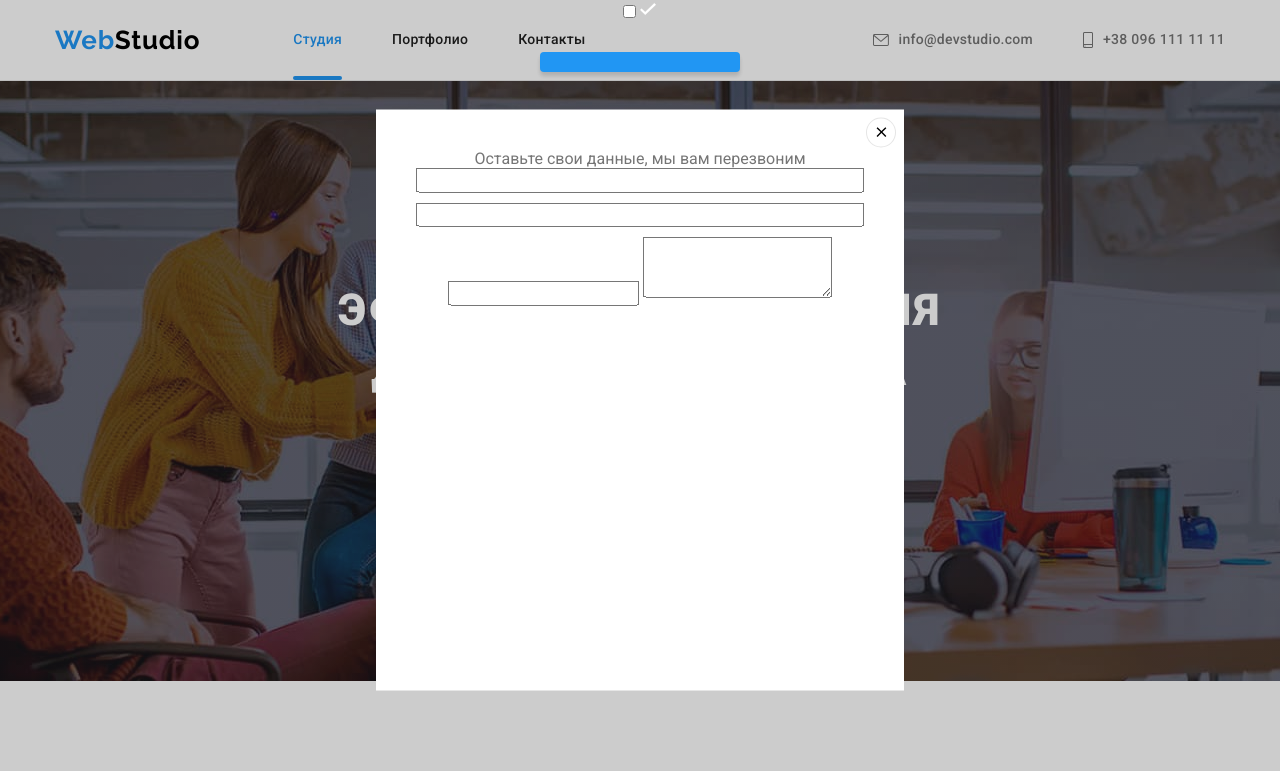
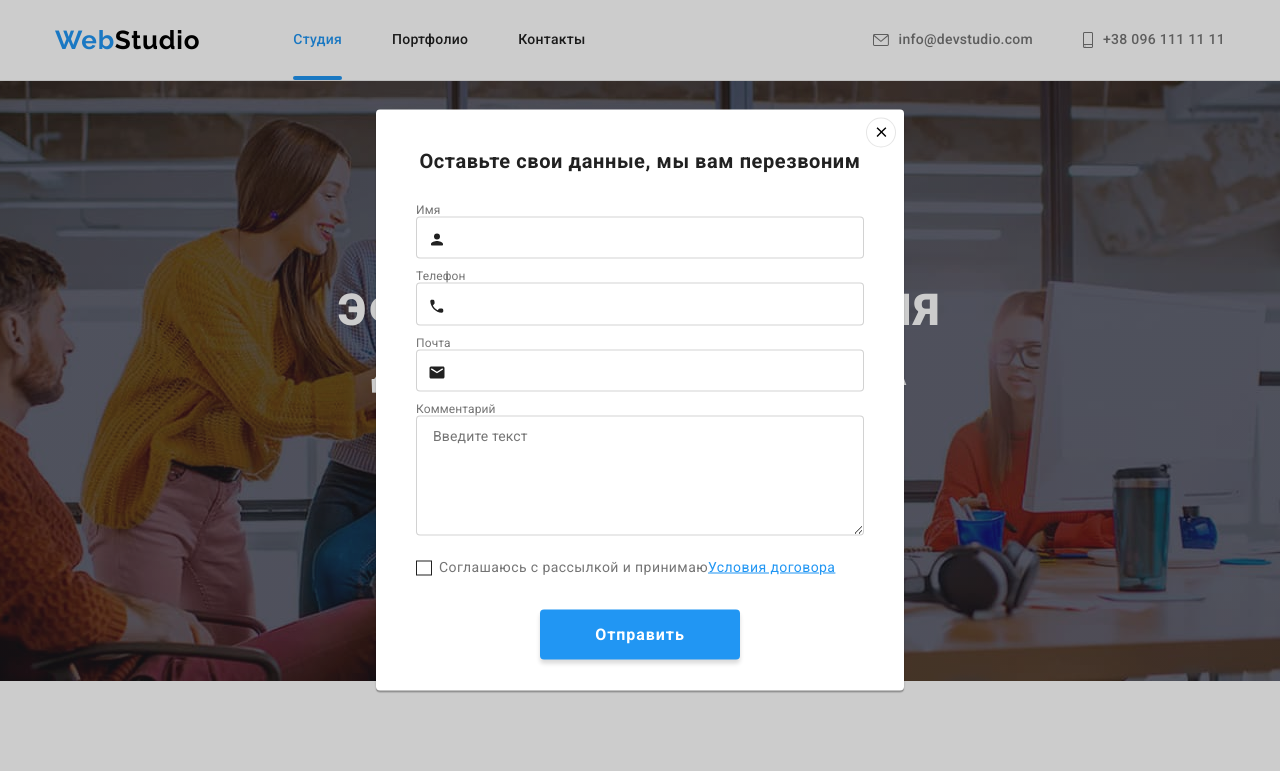
Before and after one commit to Skobel58912171/goit-markup-hw-06, a plain HTML site: page index.html in a window 1280 px wide. Both pictures are taken after a click on the button "Заказать услугу". Shown: the top 771 px of the page. Drawn offline with nearby package versions, Linux system fonts and the light colour scheme.

Commit message:
14.07.22

```diff
--- a/css/styles.css
+++ b/css/styles.css
@@ -24,12 +24,15 @@
 /* цвет затемнения rgba(47, 48, 58, 0.4); */
 /* цвет иконки #afb1b8;*/
 /* цвет фона иконки подвала rgb(255, 255, 255, 0.1);  */
+/* цвет фона плейсхолдера модального окна rgba(117, 117, 117, 0.5) */
 :root {
   --primary-text-color: #757575;
   --title-text-color: #212121;
   --accent-color: #2196f3;
   --accent-white-color: rgba(255, 255, 255, 0.6);
   --primary-white-color: #ffffff;
+  --color-placeholder-modal: rgba(117, 117, 117, 0.5);
+
   --bg-color: #f5f4fa;
   --footer-bg-color: #2f303a;
   --hero-bg-color: #c4c4c4;
@@ -38,6 +41,7 @@
   --overlay-modal-bg-color: rgba(0, 0, 0, 0.2);
   --portfolio-bg-image: rgba(33, 150, 243, 0.9);
   --logo-text-color: #000000;
+
   --button-bg-color: #188ce8;
   --border-color: #eeeeee;
   --border-header-color: #ececec;
@@ -603,7 +607,8 @@ img {
 .hero .btn:hover,
 .hero .btn:focus,
 .footer-btn:focus,
-.footer-btn:hover .form-btn:hover,
+.footer-btn:hover,
+.form-btn:hover,
 .form-btn:focus {
   background-color: var(--button-bg-color);
 }
@@ -650,7 +655,9 @@ img {
 
   width: 528px;
   height: 581px;
-
+  box-shadow: 0px 1px 3px rgba(0, 0, 0, 0.12), 0px 1px 1px rgba(0, 0, 0, 0.14),
+    0px 2px 1px rgba(0, 0, 0, 0.2);
+  border-radius: 4px;
   background-color: var(--primary-white-color);
 }
 .btn-icon {
@@ -673,7 +680,8 @@ img {
 .modal .form {
   display: flex;
   flex-direction: column;
-  width: 100%;
+  width: 528px;
+  height: 581px;
   padding: 40px;
 }
 
@@ -695,6 +703,99 @@ img {
   text-align: start;
 }
 
+.form-label {
+  color: var(--primary-text-color);
+  font-weight: 400;
+  font-size: 12px;
+  line-height: 1.17;
+  letter-spacing: 0.01em;
+}
+
+.form-input,
+.form-textarea {
+  width: 100%;
+  font: inherit;
+  margin: 0;
+  padding: 11px 12px;
+
+  fill: var(--title-text-color);
+
+  border: 1px solid var(--boder-input-modal);
+  border-radius: 4px;
+}
+
+.form-icon {
+  position: absolute;
+  top: 50%;
+  left: 12px;
+  fill: var(--title-text-color);
+}
+
+.form-input:focus-within + .form-icon,
+.form-input:not(:placeholder-shown) + .form-icon {
+  fill: var(--accent-color);
+}
+
+.form-input:focus-within,
+.form-input:not(:placeholder-shown) {
+  border: 1px solid var(--accent-color);
+}
+
+.form-textarea {
+  padding: 12px 16px;
+  height: 120px;
+
+  font-size: 14px;
+  line-height: 1.14;
+  letter-spacing: 0.01em;
+
+  color: var(--color-placeholder-modal);
+}
+.form-field.textarea {
+  margin-bottom: 20px;
+}
+.checkbox {
+  -wekit-appearance: none;
+  -moz-appearance: none;
+  appearance: none;
+
+  position: absolute;
+
+  background-color: var(--primary-white-color);
+  outline: var(--title-text-color);
+}
+
+.checkbox-label,
+.checkbox-link {
+  display: flex;
+  align-items: center;
+  font-weight: 400;
+  font-size: 14px;
+  line-height: 1.71;
+  letter-spacing: 0.03em;
+}
+
+.checkbox-link {
+  color: var(--accent-color);
+}
+.checkbox-label::after {
+  content: '';
+
+  width: 16px;
+  height: 15px;
+}
+
+.checkbox-icon {
+  display: block;
+  margin-right: 7px;
+  background-color: var(--primary-white-color);
+  border: 1px solid var(--title-text-color);
+}
+
+.checkbox:checked + .checkbox-icon {
+  background-color: var(--accent-color);
+  border: 1px solid var(--accent-color);
+}
 /* portfolio */
 
 .buttons.list {
--- a/index.html
+++ b/index.html
@@ -60,33 +60,50 @@
                   <use href="./images/symbol-defs.svg#icon-close-black-18dp"></use>
                 </svg>
               </button>
-              <form class="form" action="">
-                <p class="form-text">Оставьте свои данные, мы вам перезвоним</p>
+              <form class="form" autocomplete="off">
+                <p class="text">Оставьте свои данные, мы вам перезвоним</p>
                 <div class="form-field">
+                  <label for="" class="form-label">Имя</label>
                   <input type="text" class="form-input" name="name" id="name" placeholder=" " />
-                  <lable for="name" class="form-lable"></lable>
+                  <svg class="form-icon" width="18" height="18">
+                    <use href="./images/symbol-defs.svg#icon-person-black-18dp"></use>
+                  </svg>
                 </div>
                 <div class="form-field">
+                  <label for="tel" class="form-label">Телефон</label>
                   <input type="tel" class="form-input" name="tel" id="tel" placeholder=" " />
-                  <lable for="tel" class="form-lable"></lable>
+                  <svg class="form-icon" width="18" height="18">
+                    <use href="./images/symbol-defs.svg#icon-phone-black-18dp"></use>
+                  </svg>
                 </div>
-                <divclass="form-field">
-                  <input type="email" class="form-input" name="mail" id="mail" />
-                  <lable for="mail" class="form-lable"></lable>
-                </divclass=>
-                <divclass="form-field">
-                  <textarea class="form-input" name="comment" id="comment" rows="3"></textarea>
-                  <label for="comment"></label>
+                <div class="form-field">
+                  <label for="mail" class="form-label">Почта</label>
+                  <input type="email" class="form-input" name="mail" id="mail" placeholder=" " />
+                  <svg class="form-icon" width="18" height="18">
+                    <use href="./images/symbol-defs.svg#icon-email-black-18dp"></use>
+                  </svg>
+                </div>
+                <div class="form-field textarea">
+                  <label for="comment" class="form-label">Комментарий</label>
+                  <textarea
+                    class="form-textarea"
+                    name="comment"
+                    rows="3"
+                    id="comment"
+                    placeholder="Введите текст"
+                  ></textarea>
                 </div>
                 <div>
-                  <label>
-                    <input type="checkbox" class="checkbox" name="" value="">
-                    <svg width="18" height="18">
-                        <use href="./images/symbol-defs.svg#icon-icon-check"></use>
+                  <label class="checkbox-label">
+                    <input type="checkbox" class="checkbox" name="agreement" value="yes" />
+                    <svg class="checkbox-icon" width="16" height="15">
+                      <use href="./images/symbol-defs.svg#icon-icon-check"></use>
                     </svg>
-                   </label>
+                    Соглашаюсь с рассылкой и принимаю
+                    <a class="checkbox-link" href="#">Условия договора</a>
+                  </label>
                 </div>
-                <button class="form-btn" type="submit"></button>
+                <button class="form-btn" type="submit">Отправить</button>
               </form>
             </div>
           </div>
```
